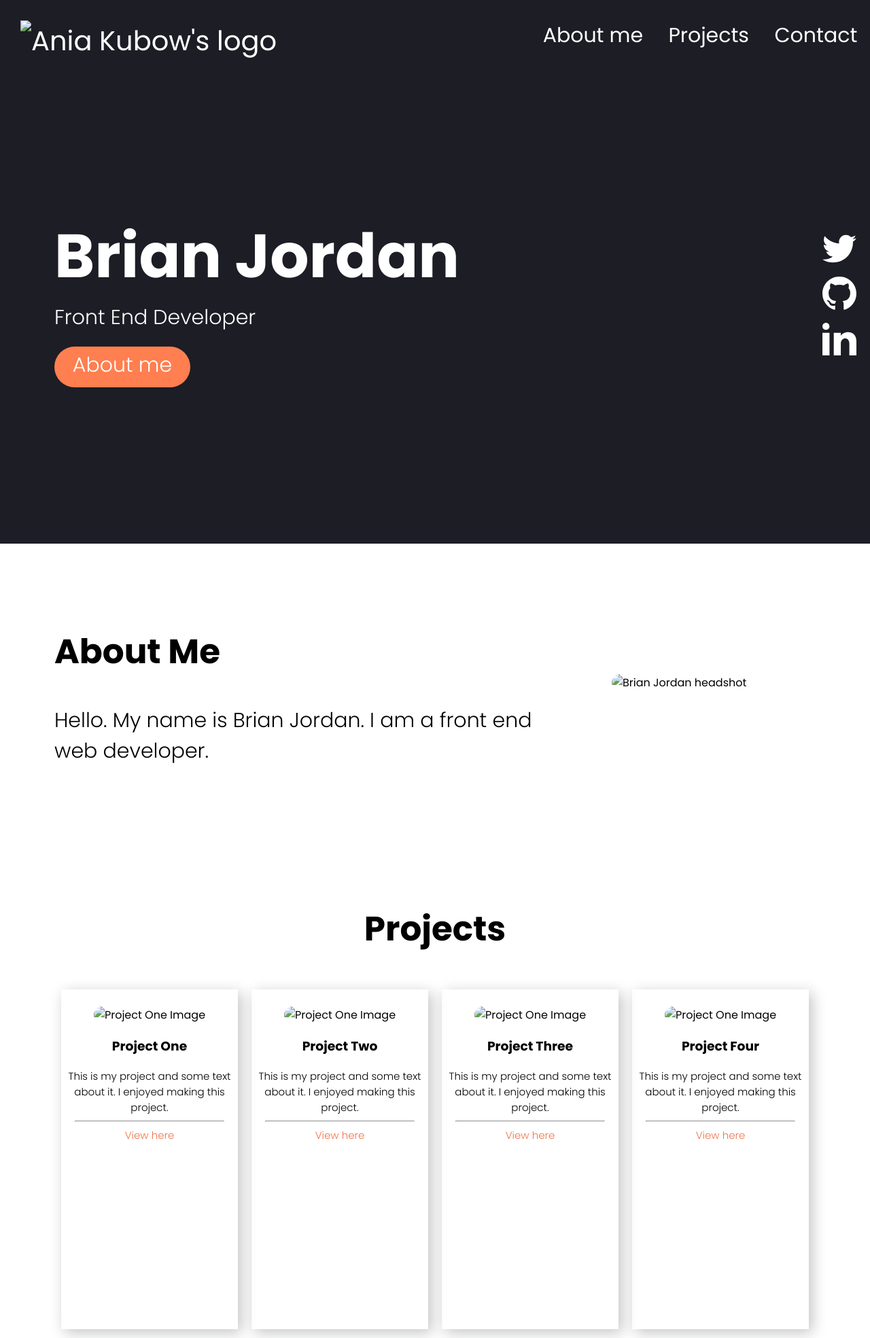
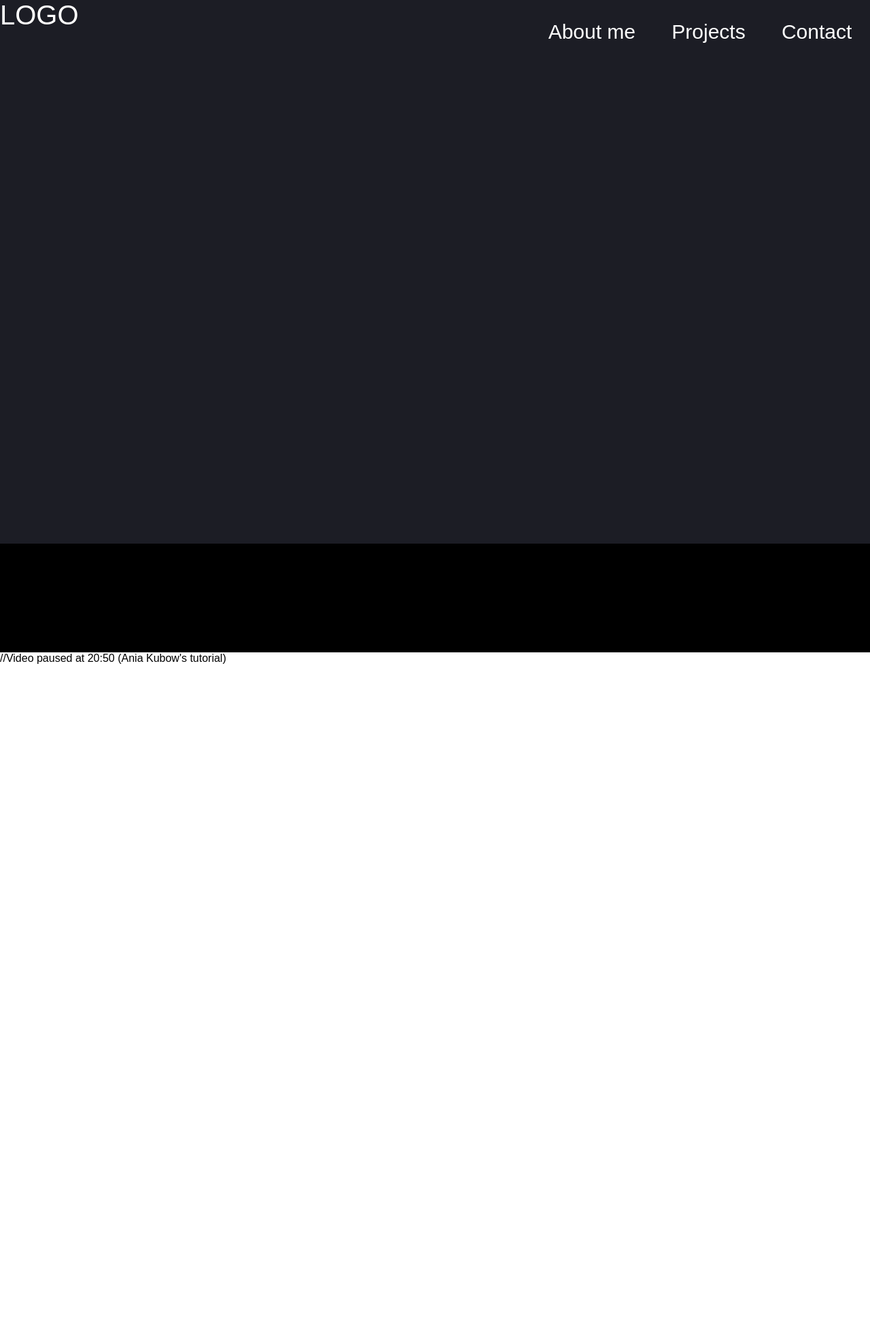
Before and after one commit to DevBrianJordan/Portfolio, a plain HTML site: page index.html in a window 1280 px wide. Shown: the top 1969 px of the page at 68% size. After the commit the page ends 978 px from the top, so only its background shows below. Drawn offline with Linux system fonts and the light colour scheme; files that its build step writes are made by us from their sources.

Commit message:
Update index.html

```diff
--- a/index.html
+++ b/index.html
@@ -1,92 +1,29 @@
 <!DOCTYPE html>
-<html>
+<html lang="en">
   <head>
-    <link rel="stylesheet" href="src/styles.css" />
-    <link rel="preconnect" href="https://fonts.gstatic.com">
-    <link rel="preconnect" href="https://fonts.gstatic.com">
-    <link href="https://fonts.googleapis.com/css2?family=Poppins:wght@300;400;600;700;800&display=swap" rel="stylesheet">
-    <script src="https://kit.fontawesome.com/761e4c8e5c.js" crossorigin="anonymous"></script>
-    <title>Portfolio</title>
-    <meta charset="UTF-8" />
+    <meta charset="UTF-8">
+    <meta name="viewport" content="width=device-width, initial-scale=1.0">
+    <meta http-equiv="X-UA-Compatible" content="ie=edge">
+    <title>Brian Jordan</title>
+    <link rel="stylesheet" href="styles.css">
   </head>
   <body>
-      <section class="hero">
-          <nav>
-              <img class="logo" src="src/images/logo.png" alt="Ania Kubow's logo"/>
-              <ul id="nav-list">
-                  <li><a href="#about-me">About me</a></li>
-                  <li><a href="#projects">Projects</a></li>
-                  <li><a href="#contact-me">Contact</a></li>
-              </ul>
-              <button class="hamburger" id="hamburger">
-                  <i class="fas fa-bars"></i>
-              </button>
-          </nav>
-          <div class="hero-area">
-            <div class="hero-text">
-                <h1>Brian Jordan</h1>
-                <p>Front End Developer</p>
-                <div class="button"><a href="#about-me">About me</a></div>
-            </div>
-            <div class="socials">
-                <div><a href="https://www.twitter.com/devbrianjordan" class="social">
-                    <svg xmlns="http://www.w3.org/2000/svg" fill="#ffffff" width="50" height="50" viewBox="0 0 24 24"><path d="M24 4.557c-.883.392-1.832.656-2.828.775 1.017-.609 1.798-1.574 2.165-2.724-.951.564-2.005.974-3.127 1.195-.897-.957-2.178-1.555-3.594-1.555-3.179 0-5.515 2.966-4.797 6.045-4.091-.205-7.719-2.165-10.148-5.144-1.29 2.213-.669 5.108 1.523 6.574-.806-.026-1.566-.247-2.229-.616-.054 2.281 1.581 4.415 3.949 4.89-.693.188-1.452.232-2.224.084.626 1.956 2.444 3.379 4.6 3.419-2.07 1.623-4.678 2.348-7.29 2.04 2.179 1.397 4.768 2.212 7.548 2.212 9.142 0 14.307-7.721 13.995-14.646.962-.695 1.797-1.562 2.457-2.549z"/></svg>
-                </a></div>
-                <div><a href="https://www.github.com/DevBrianJordan"  class="social">
-                    <svg xmlns="http://www.w3.org/2000/svg" fill="#ffffff" width="50" height="50" viewBox="0 0 24 24"><path d="M12 0c-6.626 0-12 5.373-12 12 0 5.302 3.438 9.8 8.207 11.387.599.111.793-.261.793-.577v-2.234c-3.338.726-4.033-1.416-4.033-1.416-.546-1.387-1.333-1.756-1.333-1.756-1.089-.745.083-.729.083-.729 1.205.084 1.839 1.237 1.839 1.237 1.07 1.834 2.807 1.304 3.492.997.107-.775.418-1.305.762-1.604-2.665-.305-5.467-1.334-5.467-5.931 0-1.311.469-2.381 1.236-3.221-.124-.303-.535-1.524.117-3.176 0 0 1.008-.322 3.301 1.23.957-.266 1.983-.399 3.003-.404 1.02.005 2.047.138 3.006.404 2.291-1.552 3.297-1.23 3.297-1.23.653 1.653.242 2.874.118 3.176.77.84 1.235 1.911 1.235 3.221 0 4.609-2.807 5.624-5.479 5.921.43.372.823 1.102.823 2.222v3.293c0 .319.192.694.801.576 4.765-1.589 8.199-6.086 8.199-11.386 0-6.627-5.373-12-12-12z"/></svg>
-                </a></div>
-                <div><a href="https://www.linkedin.com/in/brian-jordan-966677233/"  class="social">
-                    <svg xmlns="http://www.w3.org/2000/svg" fill="#ffffff" width="50" height="50" viewBox="0 0 24 24"><path d="M4.98 3.5c0 1.381-1.11 2.5-2.48 2.5s-2.48-1.119-2.48-2.5c0-1.38 1.11-2.5 2.48-2.5s2.48 1.12 2.48 2.5zm.02 4.5h-5v16h5v-16zm7.982 0h-4.968v16h4.969v-8.399c0-4.67 6.029-5.052 6.029 0v8.399h4.988v-10.131c0-7.88-8.922-7.593-11.018-3.714v-2.155z"/></svg>
-                </a></div>
-            </div>
-          </div>
-      </section>
-      <section class="sub-section" id="about-me">
-          <div class="information">
-              <h2>About Me</h2>
-              <p>Hello. My name is Brian Jordan. I am a front end web developer.</p>
-          </div>
-          <div class="headshot-container">
-              <img class="headshot" src="src/images/headshot.jpg" alt="Brian Jordan headshot"/>
-          </div>
-      </section>
-      <section class="sub-section-alternative" id="projects">
-          <h2>Projects</h2>
-          <div class="project-container">
-              <div class="project-card">
-                  <img class="project-image" src="src/images/project1.jpg" alt="Project One Image"/>
-                  <h3>Project One</h3>
-                  <p class="subtext">This is my project and some text about it. I enjoyed making this project.</p>
-                  <hr/>
-                  <p class="subtext"><a class="project-link" href="https://www.github.com/DevBrianJordan">View here</a></p>
-              </div>
-              <div class="project-card">
-                <img class="project-image" src="src/images/project2.jpg" alt="Project One Image"/>
-                <h3>Project Two</h3>
-                <p class="subtext">This is my project and some text about it. I enjoyed making this project.</p>
-                <hr/>
-                <p class="subtext"><a class="project-link" href="https://www.github.com/DevBrianJordan">View here</a></p>
-              </div>
-              <div class="project-card">
-                <img class="project-image" src="src/images/project3.png" alt="Project One Image"/>
-                <h3>Project Three</h3>
-                <p class="subtext">This is my project and some text about it. I enjoyed making this project.</p>
-                <hr/>
-                <p class="subtext"><a class="project-link" href="https://www.github.com/DevBrianJordan">View here</a></p>
-              </div>
-              <div class="project-card">
-                <img class="project-image" src="src/images/Project4.jpg" alt="Project One Image"/>
-                <h3>Project Four</h3>
-                <p class="subtext">This is my project and some text about it. I enjoyed making this project.</p>
-                <hr/>
-                <p class="subtext"><a class="project-link" href="https://www.github.com/DevBrianJordan">View here</a></p>
-              </div>
-          </div>
-      </section>
-      <footer id="contact-me">
-          <h2>Contact me</h2>
-          <p>devbrianjordan@gmail.com</p>
-      </footer>
-    <script src="src/app.js"></script>
+    <section class="hero">
+      <nav>
+        <div>LOGO</div>
+        <ul>
+          <li>About me</li>
+          <li>Projects</li>
+          <li>Contact</li>
+        </ul>
+      </nav>
+    </section>
+    <section></section>
+    <section></section>
+    <footer></footer>
+
+
+	<script src="app.js"></script>
   </body>
 </html>
+//Video paused at 20:50 (Ania Kubow's tutorial)
```
